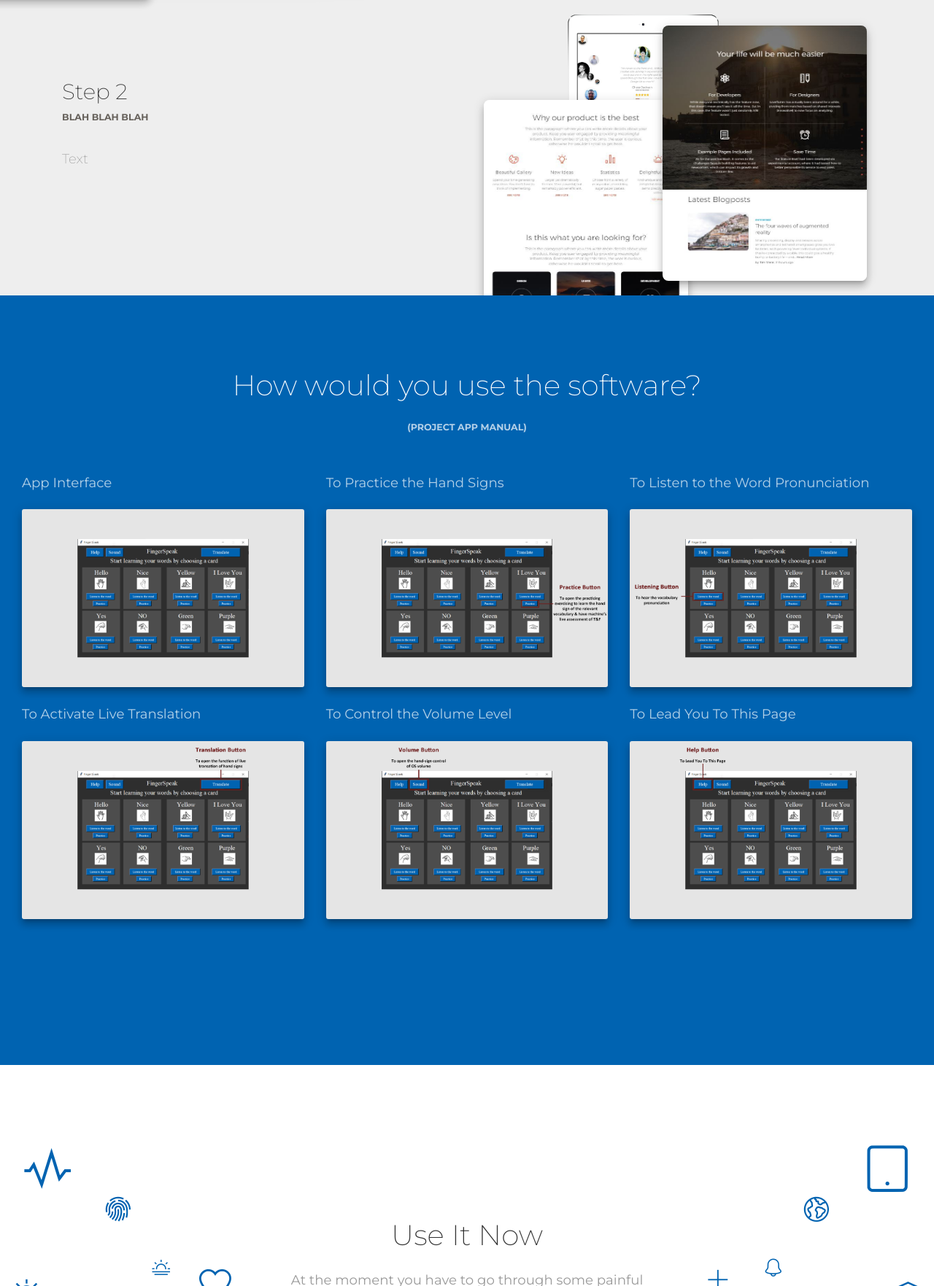
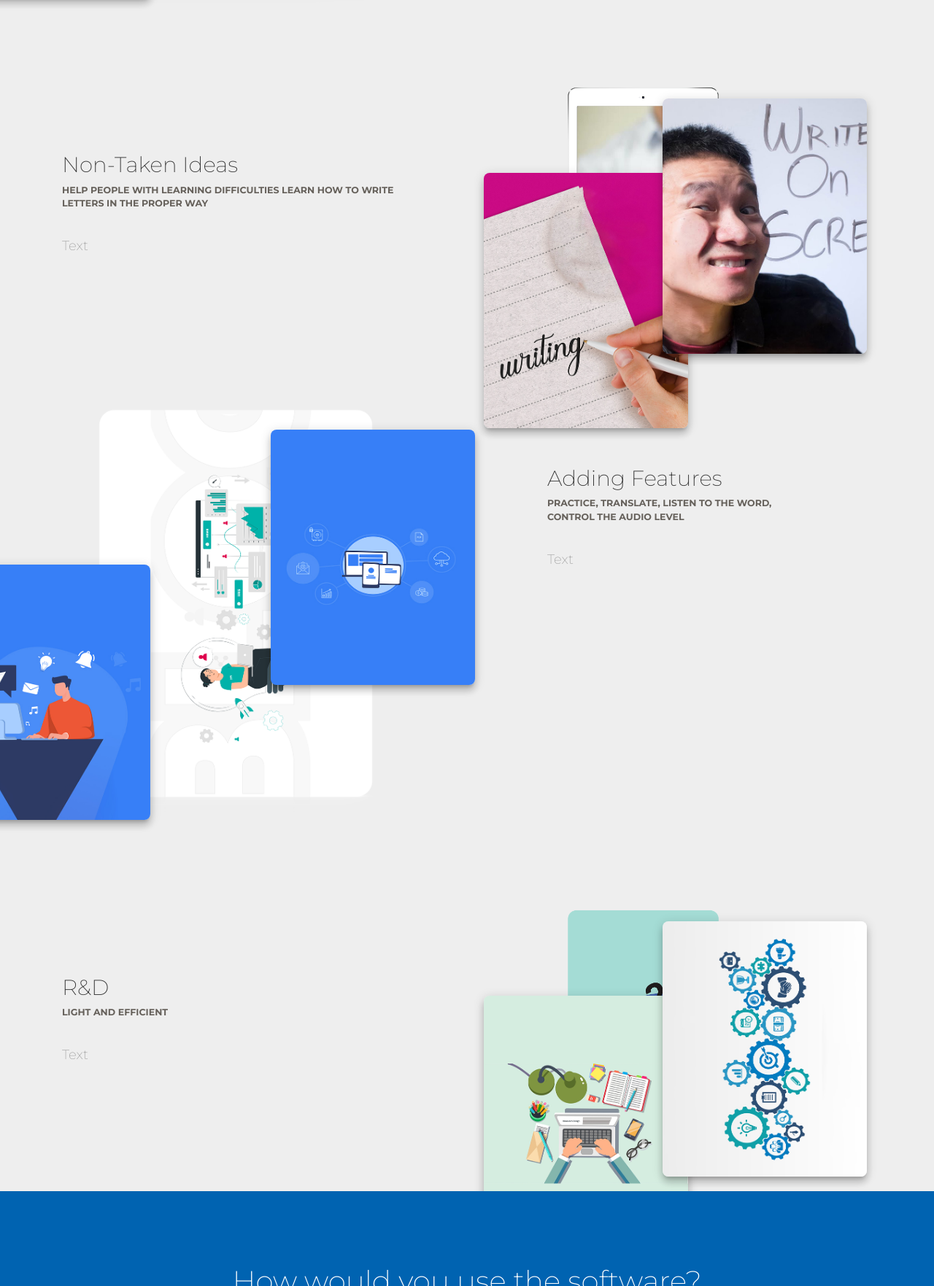
Before and after one commit to FingerSpeak-LTUC/silent-speaker, a plain HTML site: page index.html in a window 1280 px wide. Shown: the part 3524-5287 px from the top of the page at 73% size. Drawn offline with Linux system fonts and the light colour scheme; some packages are replaced by stand-ins of ours.

Commit message:
Process Content

```diff
--- a/index.html
+++ b/index.html
@@ -329,17 +329,17 @@
           <!-- Step 1 -->
           <div class="col-md-7">
             <div class="image-container">
-              <img class="img" src="./assets/img/sections/process/ipad-content-2.png" />
-              <img class="area-img add-animation" src="./assets/img/sections/process/ipad-left-img.jpg" />
-              <img class="info-img add-animation" src="./assets/img/sections/process/ipad-right-img.jpg" />
+              <img class="img" src="./assets/img/sections/process/brainstorm1.png" />
+              <img class="area-img add-animation" src="./assets/img/sections/process/brainstorm2.jpg" />
+              <img class="info-img add-animation" src="./assets/img/sections/process/brainstorm3.jpg" />
             </div>
           </div>
 
           <div class="col-md-4">
             <div class=" section-description">
-              <h3 class="title">Step 1</h3>
+              <h3 class="title">Brainstorming</h3>
 
-              <h6 class="category">Blah blah blah</h6>
+              <h6 class="category">A lot of ideas, the challenge was to choose just one! </h6>
 
               <h5 class="description">
                 Text
@@ -347,12 +347,22 @@
             </div>
           </div>
 
+          <!-- Seperator -->
+          <div class="col-md-12">
+            <div class="section-description">
+            </div>
+          </div>
+
           <!-- Step 2 -->
           <div class="col-md-7">
             <div class="section-description">
-              <h3 class="title">Step 2</h3>
+              <h3 class="title">Non-Taken Ideas </h3>
 
-              <h6 class="category">Blah blah blah</h6>
+              <h6 class="category">
+                Help people with learning difficulties learn how to write
+                <br />
+                letters in the proper way
+              </h6>
 
               <h5 class="description">
                 Text
@@ -362,9 +372,63 @@
 
           <div class="col-md-4">
             <div class="image-container">
-              <img class="img" src="./assets/img/sections/process/ipad-content-2.png" />
-              <img class="area-img add-animation" src="./assets/img/sections/process/ipad-left-img.jpg" />
-              <img class="info-img add-animation" src="./assets/img/sections/process/ipad-right-img.jpg" />
+              <img class="img" src="./assets/img/sections/process/nonTaken1.png" />
+              <img class="area-img add-animation" src="./assets/img/sections/process/nonTaken2.jpg" />
+              <img class="info-img add-animation" src="./assets/img/sections/process/nonTaken3.jpg" />
+            </div>
+          </div>
+
+          <!-- Seperator -->
+          <div class="col-md-12">
+            <div class="section-description">
+            </div>
+          </div>
+
+          <!-- Step 3 -->
+          <div class="col-md-7">
+            <div class="image-container">
+              <img class="img" src="./assets/img/sections/process/features1.png" />
+              <img class="area-img add-animation" src="./assets/img/sections/process/features2.jpg" />
+              <img class="info-img add-animation" src="./assets/img/sections/process/features3.jpg" />
+            </div>
+          </div>
+
+          <div class="col-md-4">
+            <div class=" section-description">
+              <h3 class="title">Adding Features </h3>
+
+              <h6 class="category">Practice, Translate, Listen to the word, Control the audio level </h6>
+
+              <h5 class="description">
+                Text
+              </h5>
+            </div>
+          </div>
+
+          <!-- Seperator -->
+          <div class="col-md-12">
+            <div class="section-description">
+            </div>
+          </div>
+
+          <!-- Step 4 -->
+          <div class="col-md-7">
+            <div class="section-description">
+              <h3 class="title">R&D </h3>
+
+              <h6 class="category">light and efficient </h6>
+
+              <h5 class="description">
+                Text
+              </h5>
+            </div>
+          </div>
+
+          <div class="col-md-4">
+            <div class="image-container">
+              <img class="img" src="./assets/img/sections/process/rnd1.png" />
+              <img class="area-img add-animation" src="./assets/img/sections/process/rnd2.jpg" />
+              <img class="info-img add-animation" src="./assets/img/sections/process/rnd3.jpg" />
             </div>
           </div>
         </div>
```
Also changed, not shown: assets/img/sections/process/brainstorm1.png (added), assets/img/sections/process/brainstorm2.jpg (added), assets/img/sections/process/brainstorm3.jpg (added), assets/img/sections/process/features1.png (added), assets/img/sections/process/features2.jpg (added), assets/img/sections/process/features3.jpg (added), assets/img/sections/process/ipad-content-2.png (deleted), assets/img/sections/process/ipad-left-img.jpg (deleted), assets/img/sections/process/ipad-right-img.jpg (deleted), assets/img/sections/process/nonTaken1.png (added), assets/img/sections/process/nonTaken2.jpg (added), assets/img/sections/process/nonTaken3.jpg (added), assets/img/sections/process/register.png (deleted), assets/img/sections/process/rnd1.png (added), 2 more files.
